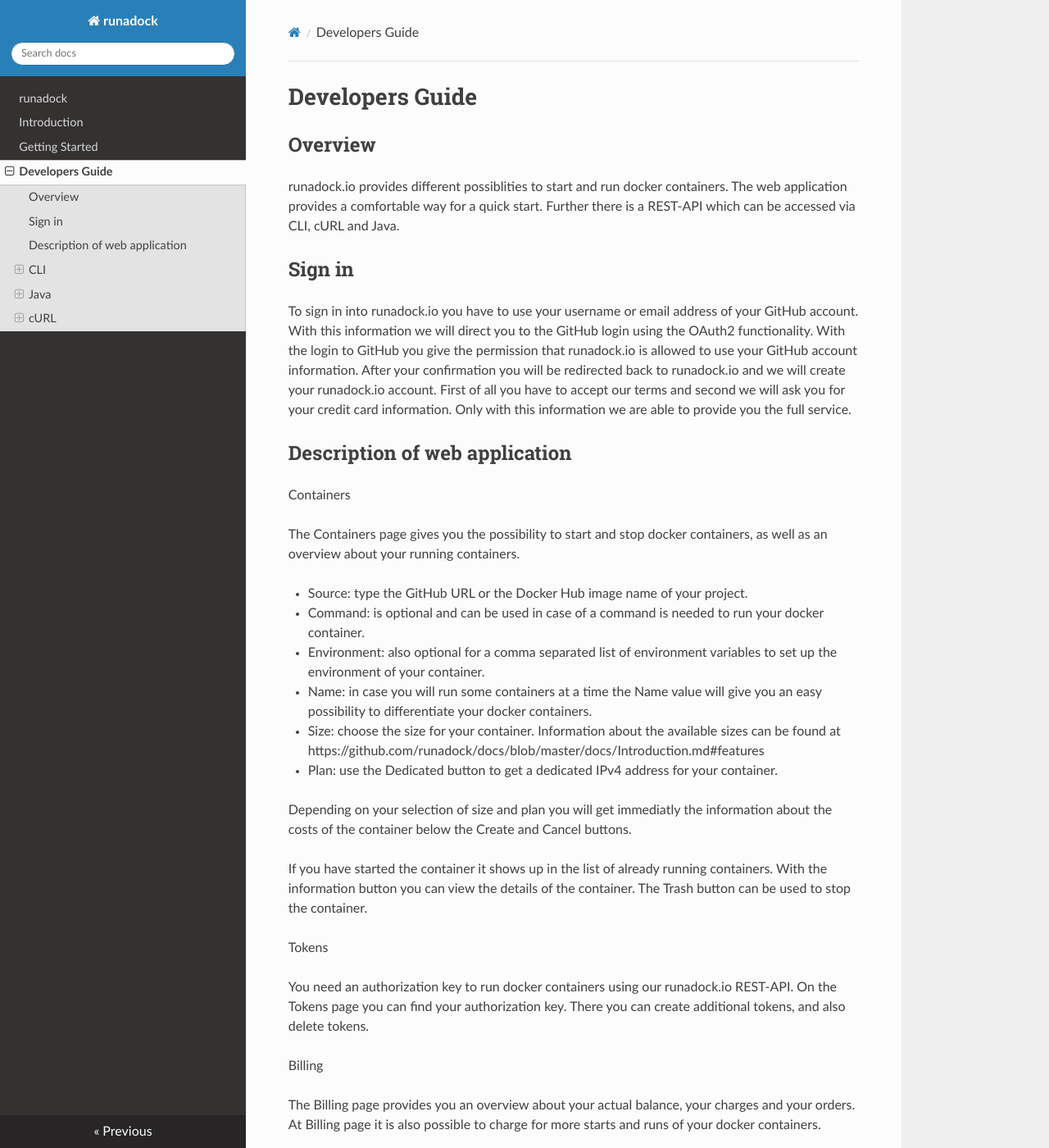
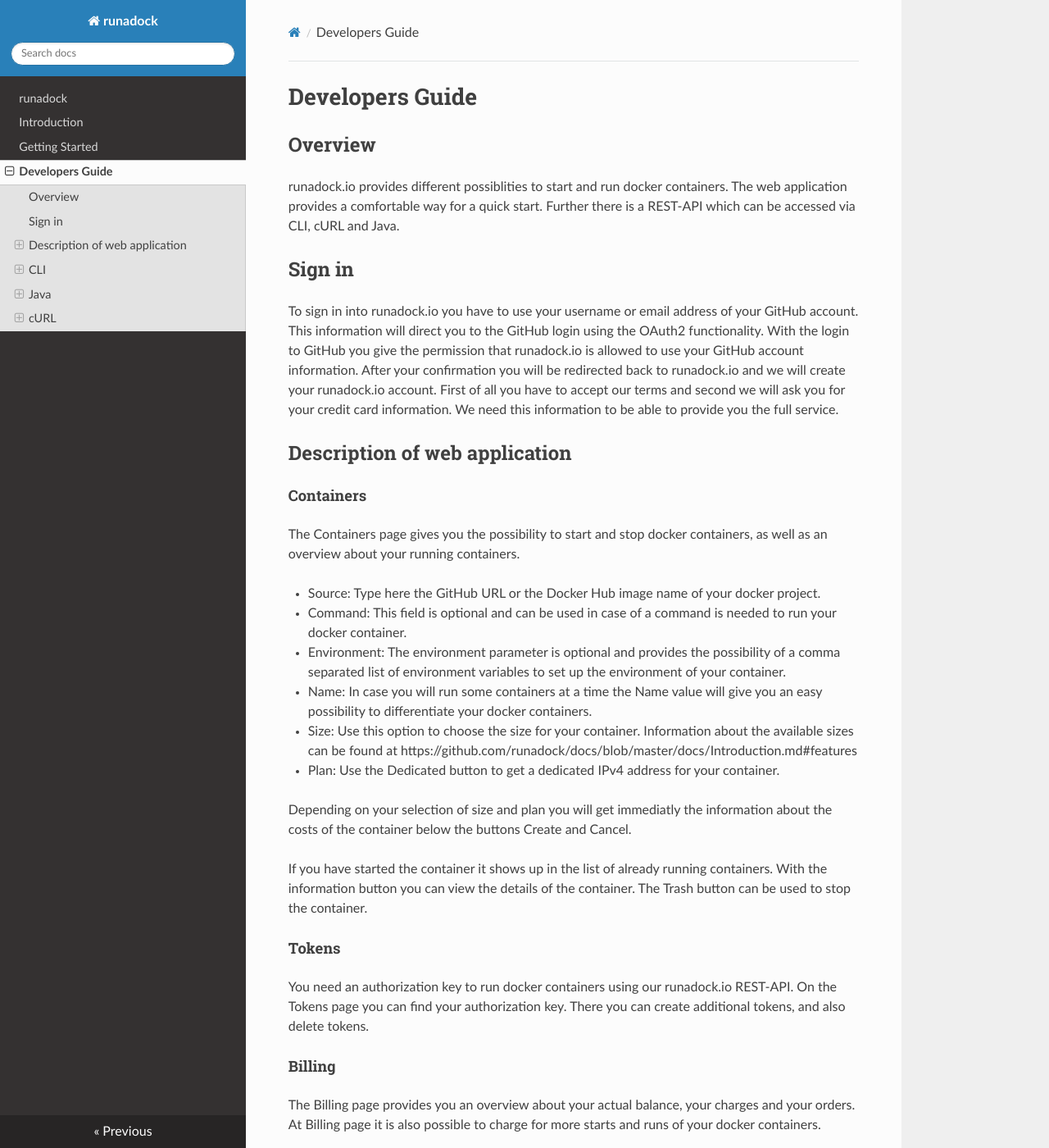
Before and after one commit to runadock/docs, an MkDocs documentation site: the page built from docs/DevelopersGuide.md, in a window 1280 px wide and 1400 px high. Shown: the whole window at 82% size. Built offline with MkDocs 1.6.1, drawn with Linux system fonts in a browser that asks for light colours; nearby versions of some CDN libraries; old or Windows-style settings are respelled for this version of MkDocs.

Commit message:
Update DevelopersGuide.md

```diff
--- a/docs/DevelopersGuide.md
+++ b/docs/DevelopersGuide.md
@@ -9,35 +9,35 @@ runadock.io provides different possiblities to start and run docker containers.
 Sign in
 -------
 
-To sign in into runadock.io you have to use your username or email address of your GitHub account. With this information we will direct you to the GitHub login using the OAuth2 functionality. With the login to GitHub you give the permission that runadock.io is allowed to use your GitHub account information. After your confirmation you will be redirected back to runadock.io and we will create your runadock.io account. First of all you have to accept our terms and second we will ask you for your credit card information. Only with this information we are able to provide you the full service.
+To sign in into runadock.io you have to use your username or email address of your GitHub account. This information will direct you to the GitHub login using the OAuth2 functionality. With the login to GitHub you give the permission that runadock.io is allowed to use your GitHub account information. After your confirmation you will be redirected back to runadock.io and we will create your runadock.io account. First of all you have to accept our terms and second we will ask you for your credit card information. We need this information to be able to provide you the full service.
 
 Description of web application
 ------------------------------
 
-Containers
+#### Containers
 
 The Containers page gives you the possibility to start and stop docker containers, as well as an overview about your running containers.
 
-- Source: type the GitHub URL or the Docker Hub image name of your project.
-- Command: is optional and can be used in case of a command is needed to run your docker container.
-- Environment: also optional for a comma separated list of environment variables to set up the environment of your container.
-- Name: in case you will run some containers at a time the Name value will give you an easy possibility to differentiate your docker containers.
-- Size: choose the size for your container. Information about the available sizes can be found at https://github.com/runadock/docs/blob/master/docs/Introduction.md#features
-- Plan: use the Dedicated button to get a dedicated IPv4 address for your container.
+- Source: Type here the GitHub URL or the Docker Hub image name of your docker project.
+- Command: This field is optional and can be used in case of a command is needed to run your docker container.
+- Environment: The environment parameter is optional and provides the possibility of a comma separated list of environment variables to set up the environment of your container.
+- Name: In case you will run some containers at a time the Name value will give you an easy possibility to differentiate your docker containers.
+- Size: Use this option to choose the size for your container. Information about the available sizes can be found at https://github.com/runadock/docs/blob/master/docs/Introduction.md#features
+- Plan: Use the Dedicated button to get a dedicated IPv4 address for your container.
 
-Depending on your selection of size and plan you will get immediatly the information about the costs of the container below the Create and Cancel buttons.
+Depending on your selection of size and plan you will get immediatly the information about the costs of the container below the buttons Create and Cancel.
 
 If you have started the container it shows up in the list of already running containers. With the information button you can view the details of the container. The Trash button can be used to stop the container.
 
-Tokens
+#### Tokens
 
 You need an authorization key to run docker containers using our runadock.io REST-API. On the Tokens page you can find your authorization key. There you can create additional tokens, and also delete tokens.
 
-Billing
+#### Billing
 
 The Billing page provides you an overview about your actual balance, your charges and your orders. At Billing page it is also possible to charge for more starts and runs of your docker containers.
 
-Settings
+#### Settings
 
 At the Settings page you can provide and change your personal information.
 
```
